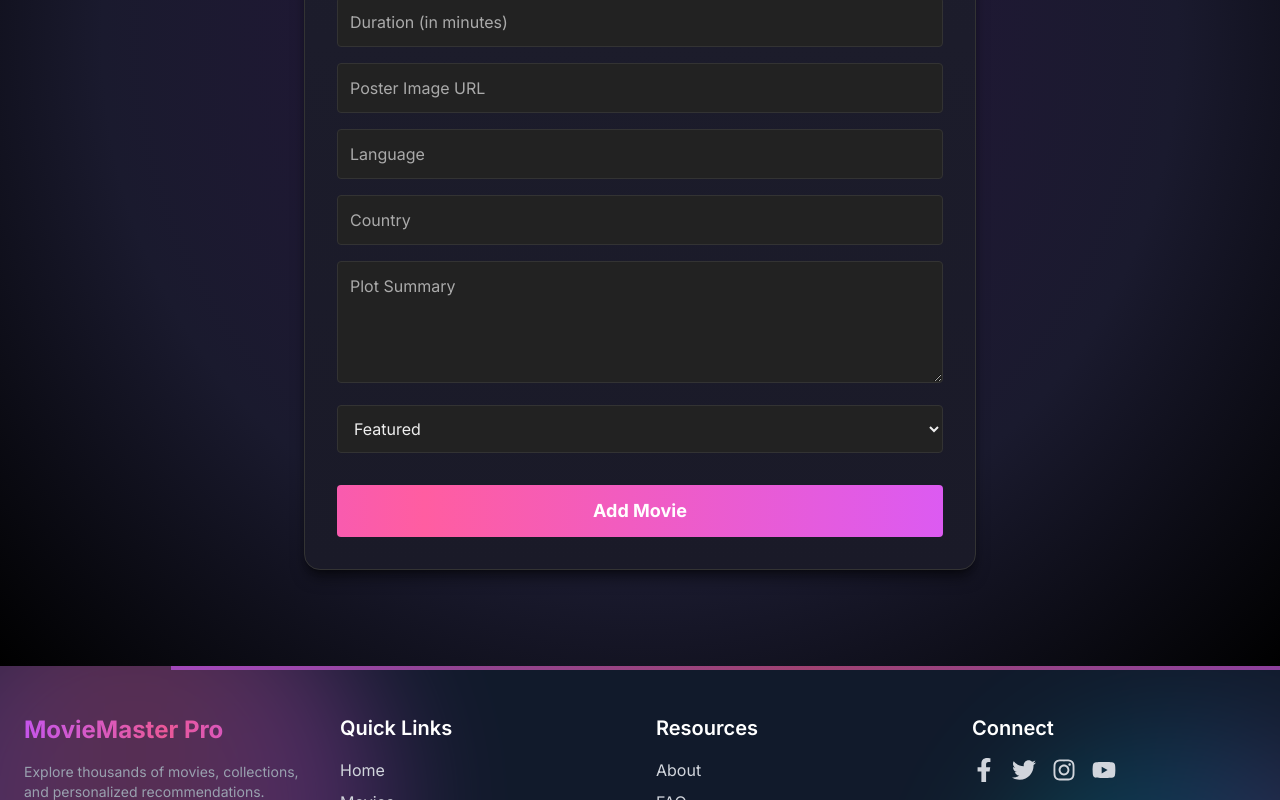
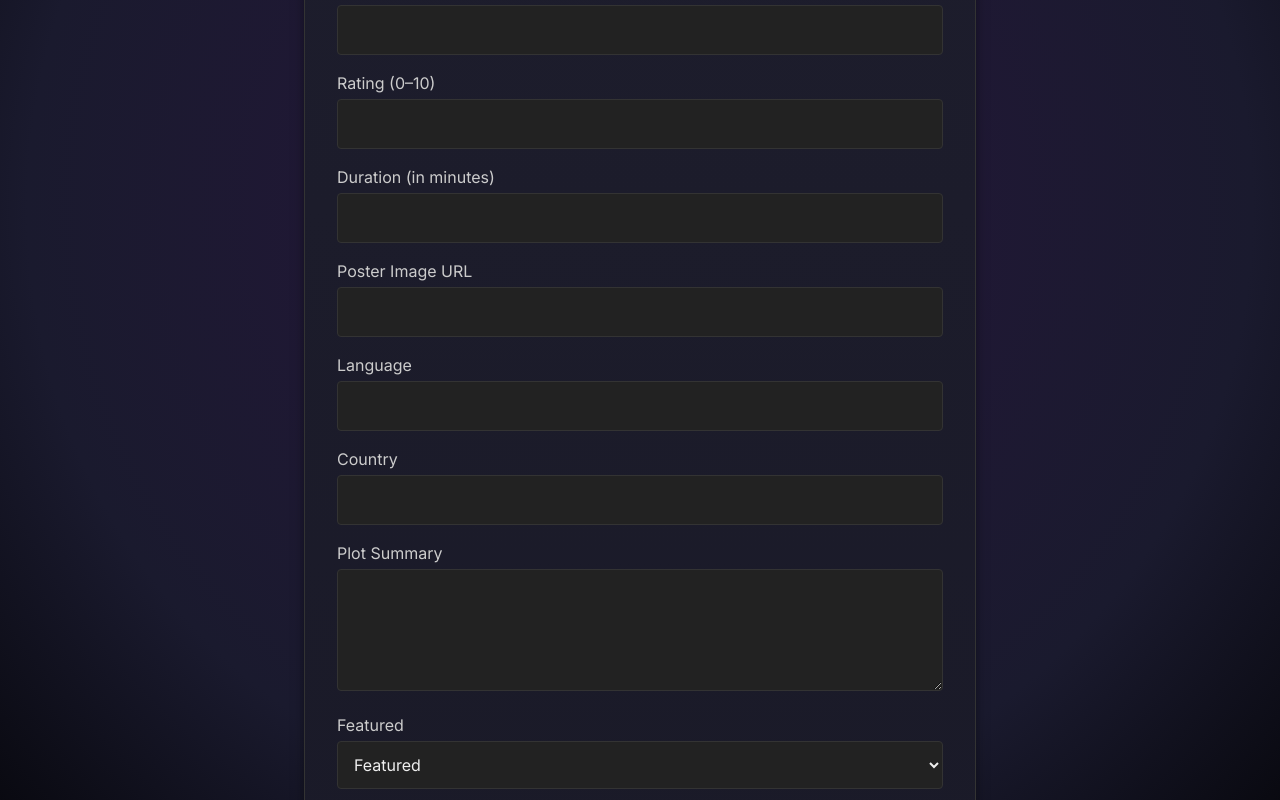
Before and after one commit to imran072022/movie-master-pro-client, a React (Vite) app: page /movies/add in a window 1280 px wide. Shown: the part 660-1460 px from the top of the page. Built offline with nearby package versions, Linux system fonts and the light colour scheme; no server answers.

Commit message:
add movies and update movies form removed placeholders and added labels on top of input fields

```diff
--- a/src/Components/MovieCard.jsx
+++ b/src/Components/MovieCard.jsx
@@ -9,8 +9,8 @@ const MovieCard = ({
   genre,
   rating,
   showActions = false,
-  onEdit = () => {},
-  onDelete = () => {},
+  handleEdit,
+  handleDelete,
 }) => {
   return (
     <div className="w-[210px] bg-[#161722] border border-[#2a2c3a] rounded-xl overflow-hidden flex flex-col cursor-pointer">
@@ -31,14 +31,14 @@ const MovieCard = ({
         {showActions && (
           <div className="absolute top-2 left-2 flex gap-2">
             <button
-              onClick={() => onEdit(_id)}
+              onClick={() => handleEdit(_id)}
               className="bg-purple-600 text-white px-2 py-1 rounded text-xs shadow-md backdrop-blur-sm bg-black/30 hover:bg-purple-700 transition-all"
             >
               Edit
             </button>
             <button
-              onClick={() => onDelete(_id)}
-              className="bg-red-600 text-white px-2 py-1 rounded text-xs shadow-md backdrop-blur-sm bg-black/30 hover:bg-red-700 transition-all"
+              onClick={() => handleDelete(_id)}
+              className="bg-red-600 text-white px-2 py-1 rounded text-xs shadow-md backdrop-blur-sm bg-black/30 hover:bg-red-700 transition-all cursor-pointer"
             >
               Delete
             </button>
--- a/src/Pages/AddMovies.jsx
+++ b/src/Pages/AddMovies.jsx
@@ -14,7 +14,7 @@ const AddMovie = () => {
       genre: form.genre.value,
       releaseYear: parseInt(form.releaseYear.value),
       director: form.director.value,
-      cast: form.cast.value.split(",").map((c) => c.trim("")),
+      cast: form.cast.value.split(",").map((c) => c.trim()),
       rating: parseFloat(form.rating.value),
       duration: parseInt(form.duration.value),
       plotSummary: form.plotSummary.value,
@@ -41,21 +41,16 @@ const AddMovie = () => {
   };
 
   const inputs = [
-    { name: "title", placeholder: "Movie Title", type: "text" },
-    { name: "genre", placeholder: "Genre (e.g., Action, Drama)", type: "text" },
-    { name: "releaseYear", placeholder: "Release Year", type: "number" },
-    { name: "director", placeholder: "Director", type: "text" },
-    { name: "cast", placeholder: "Cast (comma-separated)", type: "text" },
-    {
-      name: "rating",
-      placeholder: "Rating (0–10)",
-      type: "number",
-      step: "0.1",
-    },
-    { name: "duration", placeholder: "Duration (in minutes)", type: "number" },
-    { name: "posterUrl", placeholder: "Poster Image URL", type: "url" },
-    { name: "language", placeholder: "Language", type: "text" },
-    { name: "country", placeholder: "Country", type: "text" },
+    { name: "title", label: "Movie Title", type: "text" },
+    { name: "genre", label: "Genre (e.g., Action, Drama)", type: "text" },
+    { name: "releaseYear", label: "Release Year", type: "number" },
+    { name: "director", label: "Director", type: "text" },
+    { name: "cast", label: "Cast (comma-separated)", type: "text" },
+    { name: "rating", label: "Rating (0–10)", type: "number", step: "0.1" },
+    { name: "duration", label: "Duration (in minutes)", type: "number" },
+    { name: "posterUrl", label: "Poster Image URL", type: "url" },
+    { name: "language", label: "Language", type: "text" },
+    { name: "country", label: "Country", type: "text" },
   ];
 
   return (
@@ -82,40 +77,45 @@ const AddMovie = () => {
           Add New Movie
         </h2>
 
-        {/* Inputs */}
-
+        {/* Inputs with labels on top */}
         {inputs.map((input) => (
+          <div key={input.name} className="mb-4">
+            <label className="block text-[#ccc] mb-1">{input.label}</label>
             <motion.input
-            key={input.name}
               type={input.type}
               name={input.name}
-            placeholder={input.placeholder}
               step={input.step}
               required
               animate={{ scale: 1 }}
               whileFocus={{ scale: 1.02 }}
               transition={{ duration: 0.2 }}
-            className="w-full p-3 rounded bg-[#222] border border-[#333] placeholder-[#aaa] text-[#eee] focus:border-[#d65aff] focus:shadow-[0_0_8px_#d65aff55] focus:outline-none mb-4"
+              className="w-full p-3 rounded bg-[#222] border border-[#333] placeholder-[#aaa] text-[#eee] focus:border-[#d65aff] focus:shadow-[0_0_8px_#d65aff55] focus:outline-none"
             />
+          </div>
         ))}
 
         {/* Plot summary */}
+        <div className="mb-4">
+          <label className="block text-[#ccc] mb-1">Plot Summary</label>
           <textarea
             name="plotSummary"
-          placeholder="Plot Summary"
             required
             rows={4}
-          className="w-full p-3 rounded bg-[#222] border border-[#333] placeholder-[#aaa] text-[#eee] focus:border-[#d65aff] focus:shadow-[0_0_8px_#d65aff55] focus:outline-none mb-4"
+            className="w-full p-3 rounded bg-[#222] border border-[#333] placeholder-[#aaa] text-[#eee] focus:border-[#d65aff] focus:shadow-[0_0_8px_#d65aff55] focus:outline-none"
           />
+        </div>
 
         {/* Featured select */}
+        <div className="mb-4">
+          <label className="block text-[#ccc] mb-1">Featured</label>
           <select
             name="featured"
-          className="w-full p-3 rounded bg-[#222] border border-[#333] text-[#eee] focus:border-[#d65aff] focus:shadow-[0_0_8px_#d65aff55] focus:outline-none mb-4"
+            className="w-full p-3 rounded bg-[#222] border border-[#333] text-[#eee] focus:border-[#d65aff] focus:shadow-[0_0_8px_#d65aff55] focus:outline-none"
           >
             <option value="true">Featured</option>
             <option value="false">Not Featured</option>
           </select>
+        </div>
 
         {/* Submit button with subtle hover animation */}
         <motion.button
--- a/src/Pages/MyCollection.jsx
+++ b/src/Pages/MyCollection.jsx
@@ -1,10 +1,13 @@
 import React, { useContext, useEffect, useState } from "react";
 import { AuthContext } from "../Providers/AuthProvider";
 import MovieCard from "../Components/MovieCard";
+import Swal from "sweetalert2";
+import { useNavigate } from "react-router";
 
 const MyCollection = () => {
   const { user } = useContext(AuthContext);
   const [movies, setMovies] = useState([]);
+  const navigate = useNavigate();
   useEffect(() => {
     if (user?.email) {
       fetch(`http://localhost:3000/movies/my-collection?addedBy=${user.email}`)
@@ -17,6 +20,39 @@ const MyCollection = () => {
     }
   }, [user.email]);
 
+  const handleEdit = (id) => {
+    const movieToEdit = movies.find((movie) => movie._id === id);
+    navigate(`/movies/update/${id}`, { state: { movie: movieToEdit } });
+  };
+  const handleDelete = (id) => {
+    Swal.fire({
+      title: "Are you sure?",
+      text: "You won't be able to revert this!",
+      icon: "warning",
+      showCancelButton: true,
+      confirmButtonColor: "#3085d6",
+      cancelButtonColor: "#d33",
+      confirmButtonText: "Yes, delete it!",
+    }).then((result) => {
+      if (result.isConfirmed) {
+        fetch(`http://localhost:3000/movies/my-collection/${id}`, {
+          method: "DELETE",
+        })
+          .then((res) => res.json())
+          .then((data) => {
+            if (data.deletedCount === 1) {
+              setMovies((prev) => prev.filter((movie) => movie._id !== id));
+              Swal.fire({
+                title: "Deleted!",
+                text: "Your file has been deleted.",
+                icon: "success",
+              });
+            }
+          })
+          .catch((error) => console.log(error));
+      }
+    });
+  };
   return (
     <div className="max-w-7xl mx-auto my-20">
       <h2 className="font-bold text-3xl text-white roboto text-center mt-4 mb-12">
@@ -25,11 +61,17 @@ const MyCollection = () => {
       <div className="grid grid-cols-2 md:grid-cols-4 lg:grid-cols-5 gap-6">
         {movies.length > 0 ? (
           movies.map((movie) => (
-            <MovieCard key={movie._id} {...movie} showActions={true} />
+            <MovieCard
+              key={movie._id}
+              {...movie}
+              showActions={true}
+              handleEdit={handleEdit}
+              handleDelete={handleDelete}
+            />
           ))
         ) : (
-          <p className="text-gray-300 col-span-full text-center">
-            No movies found.
+          <p className="text-gray-400 col-span-full text-center italic text-xl mt-8">
+            The reel is silent… add some movies to start the show.
           </p>
         )}
       </div>
--- a/src/Pages/UpdateMovie.jsx
+++ b/src/Pages/UpdateMovie.jsx
@@ -1,9 +1,145 @@
-import React from "react";
+import React, { useContext } from "react";
+import { AuthContext } from "../Providers/AuthProvider";
+import { motion } from "framer-motion";
+import toast from "react-hot-toast";
+import { useLocation } from "react-router";
 
 const UpdateMovie = () => {
+  const location = useLocation();
+  const movie = location.state?.movie;
+  const { user } = useContext(AuthContext);
+
+  if (!movie) {
+    return <div className="text-white text-center mt-20">Movie not found.</div>;
+  }
+
+  const handleUpdate = (e) => {
+    e.preventDefault();
+    const form = e.target;
+
+    const updatedMovie = {
+      title: form.title.value,
+      genre: form.genre.value,
+      releaseYear: parseInt(form.releaseYear.value),
+      director: form.director.value,
+      cast: form.cast.value.split(",").map((c) => c.trim()),
+      rating: parseFloat(form.rating.value),
+      duration: parseInt(form.duration.value),
+      plotSummary: form.plotSummary.value,
+      posterUrl: form.posterUrl.value,
+      language: form.language.value,
+      country: form.country.value,
+      featured: form.featured.value === "true",
+      addedBy: movie.addedBy,
+    };
+
+    fetch(`http://localhost:3000/movies/update/${movie._id}`, {
+      method: "PATCH",
+      headers: { "content-type": "application/json" },
+      body: JSON.stringify(updatedMovie),
+    })
+      .then((res) => res.json())
+      .then(() => toast.success("Movie updated successfully!"));
+  };
+
+  const inputs = [
+    { name: "title", label: "Movie Title", type: "text" },
+    { name: "genre", label: "Genre", type: "text" },
+    { name: "releaseYear", label: "Release Year", type: "number" },
+    { name: "director", label: "Director", type: "text" },
+    { name: "cast", label: "Cast (comma-separated)", type: "text" },
+    { name: "rating", label: "Rating (0-10)", type: "number", step: "0.1" },
+    { name: "duration", label: "Duration (minutes)", type: "number" },
+    { name: "posterUrl", label: "Poster URL", type: "url" },
+    { name: "language", label: "Language", type: "text" },
+    { name: "country", label: "Country", type: "text" },
+  ];
+
   return (
-    <div>
-      <h2>Update movie</h2>
+    <div
+      className="relative min-h-screen flex justify-center items-center p-4 overflow-hidden py-14 md:py-24"
+      style={{
+        background:
+          "radial-gradient(circle at center, #25163b 0%, #1a1a2e 60%, #000000 100%)",
+      }}
+    >
+      <motion.form
+        onSubmit={handleUpdate}
+        className="relative w-full max-w-2xl p-8 rounded-2xl shadow-lg shadow-black/50 bg-[#1e1e2e] border border-[#333]"
+        initial={{ opacity: 0, y: 50 }}
+        animate={{ opacity: 1, y: 0 }}
+        transition={{ duration: 0.8, ease: "easeOut" }}
+      >
+        <h2 className="text-3xl font-bold text-center mb-6 text-[#eee]">
+          Update Movie
+        </h2>
+
+        {/* Inputs with labels above */}
+        {inputs.map((input) => (
+          <div key={input.name} className="mb-4">
+            <label className="block text-[#ccc] mb-1">{input.label}</label>
+            <input
+              type={input.type}
+              name={input.name}
+              step={input.step}
+              required
+              defaultValue={
+                input.name === "cast" && Array.isArray(movie.cast)
+                  ? movie.cast.join(", ")
+                  : movie[input.name]
+              }
+              className="w-full p-3 rounded bg-[#222] border border-[#333] text-[#eee] focus:border-[#d65aff] focus:outline-none"
+            />
+          </div>
+        ))}
+
+        {/* Plot Summary */}
+        <div className="mb-4">
+          <label className="block text-[#ccc] mb-1">Plot Summary</label>
+          <textarea
+            name="plotSummary"
+            rows={4}
+            required
+            defaultValue={movie.plotSummary}
+            className="w-full p-3 rounded bg-[#222] border border-[#333] text-[#eee] focus:border-[#d65aff] focus:outline-none"
+          />
+        </div>
+
+        {/* Featured select */}
+        <div className="mb-4">
+          <label className="block text-[#ccc] mb-1">Featured</label>
+          <select
+            name="featured"
+            defaultValue={movie.featured ? "true" : "false"}
+            className="w-full p-3 rounded bg-[#222] border border-[#333] text-[#eee] focus:border-[#d65aff] focus:outline-none"
+          >
+            <option value="true">Featured</option>
+            <option value="false">Not Featured</option>
+          </select>
+        </div>
+
+        {/* Added By - disabled */}
+        <div className="mb-4">
+          <label className="block text-[#888] mb-1">Added By</label>
+          <input
+            type="text"
+            disabled
+            value={movie.addedBy}
+            className="w-full p-3 rounded bg-[#333] border border-[#444] text-[#bbb] cursor-not-allowed"
+          />
+        </div>
+
+        {/* Submit button */}
+        <motion.button
+          type="submit"
+          className="w-full p-3 mt-4 rounded text-white font-bold text-lg btn-gradient-animate"
+          whileHover={{ scale: 1.03, boxShadow: "0 0 12px #d65aff55" }}
+          whileTap={{ scale: 0.98 }}
+          transition={{ duration: 0.2 }}
+        >
+          Update Movie
+        </motion.button>
+      </motion.form>
     </div>
   );
 };
--- a/src/Routes/Routes.jsx
+++ b/src/Routes/Routes.jsx
@@ -45,8 +45,12 @@ const router = createBrowserRouter([
           fetch(`http://localhost:3000/movie/${params.id}`),
       },
       {
-        path: "movie/update/:id",
-        Component: UpdateMovie,
+        path: "movies/update/:id",
+        element: (
+          <PrivateRoute>
+            <UpdateMovie></UpdateMovie>
+          </PrivateRoute>
+        ),
       },
       {
         path: "login",
```
Lines whose indentation alone changed are shown as unchanged.
